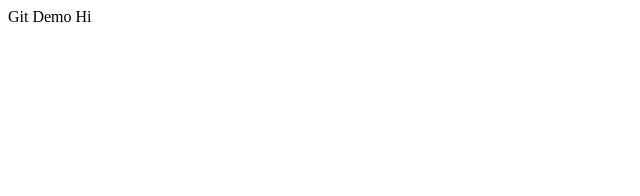
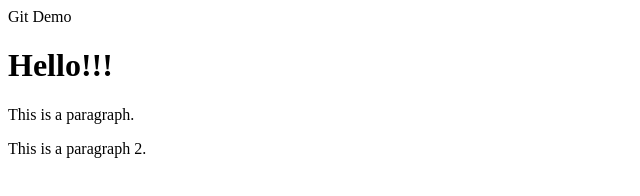
Before and after one commit to kushaniapsara/Demo, a plain HTML site: page index.html in a window 1280 px wide. Shown: the whole page, without its empty margins (0-640 px from the left). Drawn offline with Linux system fonts and the light colour scheme.

Commit message:
added hello

```diff
--- a/index.html
+++ b/index.html
@@ -1,4 +1,10 @@
 <html>
     <head> Git Demo</head>
-    <body> Hi </body>
+    <body>
+        <h1> Hello!!!</h1>
+        <p>This is a paragraph.</p>
+        <p>This is a paragraph 2.</p>
+
+
+    </body>
 </html>
```
